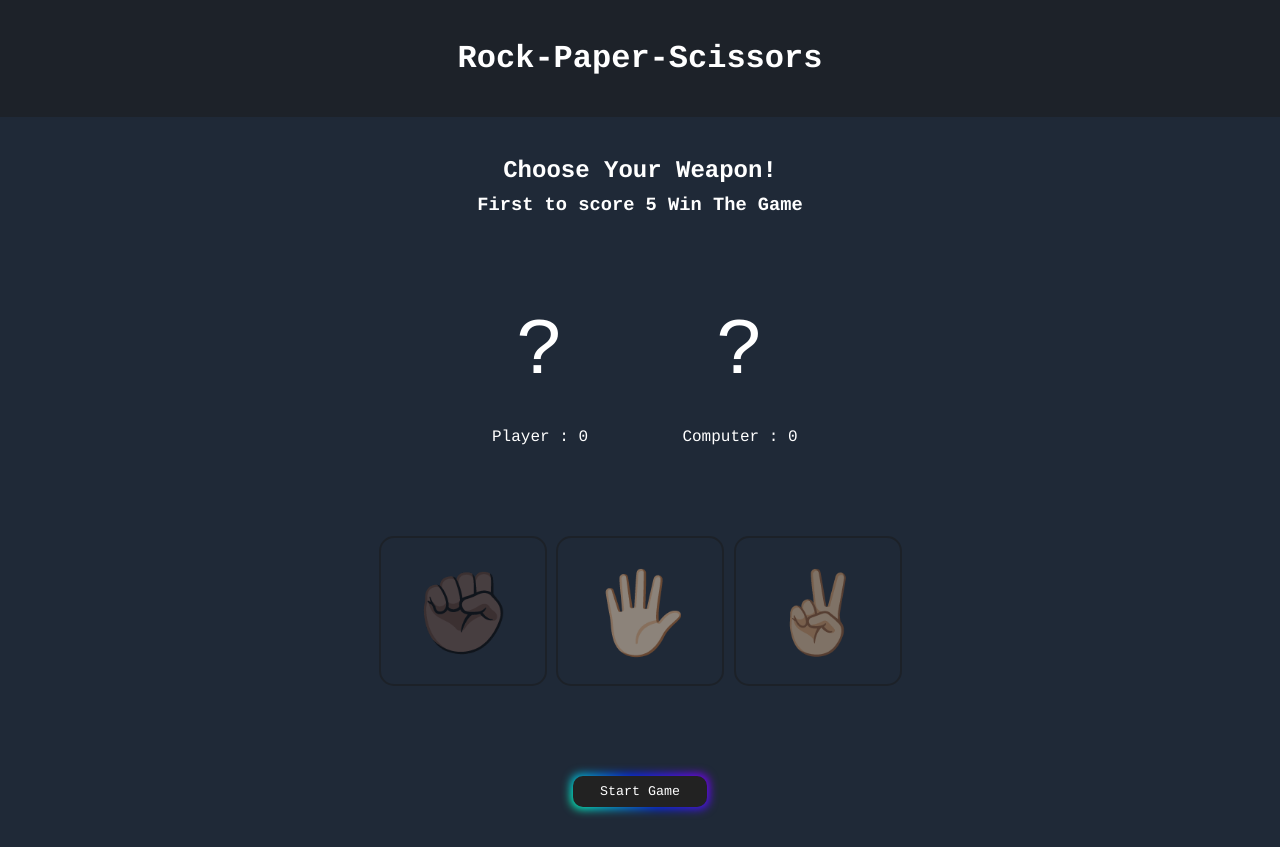
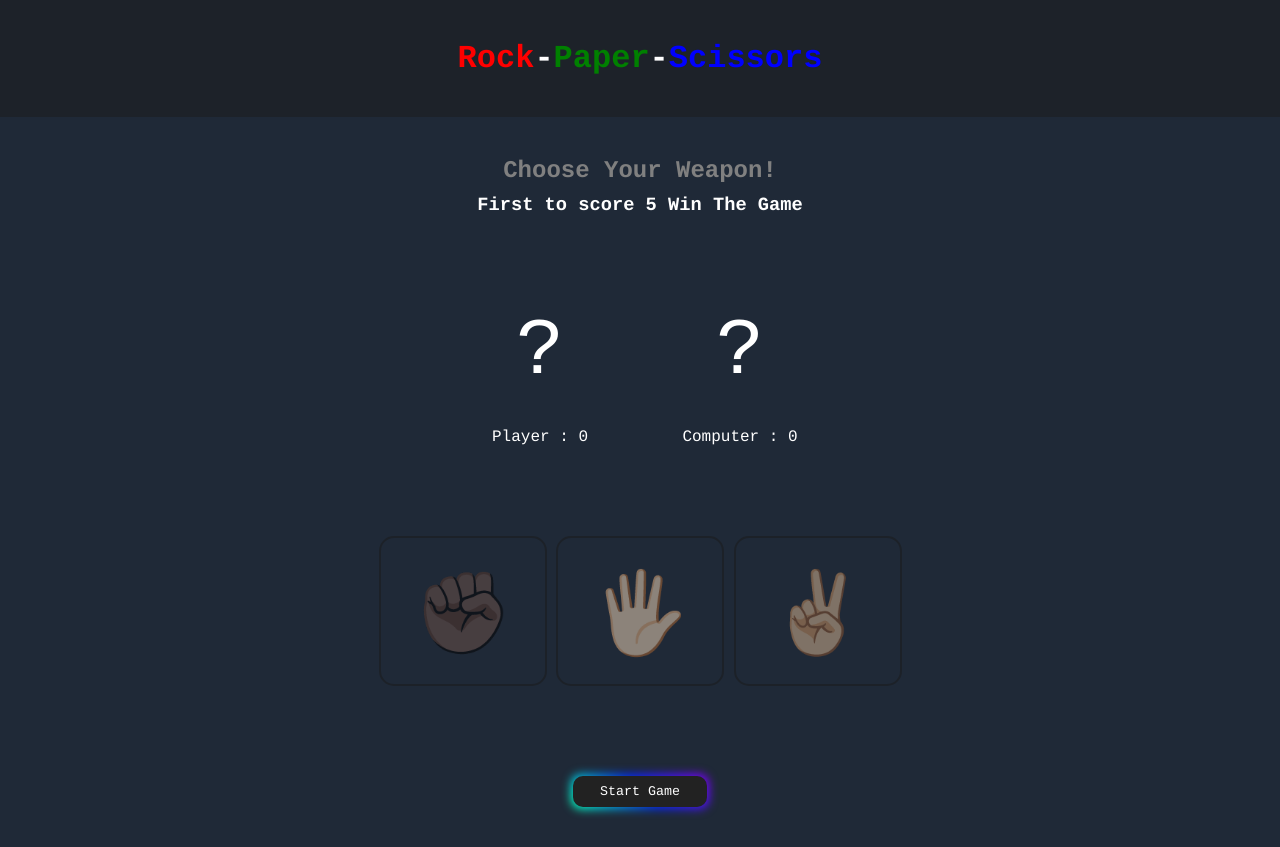
Before and after one commit to Andmana/rock-paper-scissor, a plain HTML site: page index.html in a window 1280 px wide. Drawn offline with Linux system fonts and the light colour scheme; a web font is replaced by a local one.

Commit message:
Change some UI and Note

```diff
--- a/css/style.css
+++ b/css/style.css
@@ -13,6 +13,18 @@ header {
     background-color: #1d2229;
 }
 
+.red {
+    color: red;
+}
+
+.blue {
+    color: blue;
+}
+
+.green {
+    color: green;
+}
+
 header {
     padding: 40px 0px;
     position: sticky;
@@ -26,6 +38,7 @@ h1 {
 }
 h2 {
     padding-bottom: 10px;
+    color: grey;
 }
 
 main {
--- a/index.html
+++ b/index.html
@@ -16,7 +16,9 @@
     </head>
     <body>
         <header>
-            <h1>Rock-Paper-Scissors</h1>
+            <h1>
+                <span class="red">Rock</span>-<span class="green">Paper</span>-<span class="blue">Scissors</span>
+            </h1>
         </header>
 
         <main>
--- a/script.js
+++ b/script.js
@@ -73,7 +73,7 @@ buttons.forEach((selection) => {
                 gameOver.textContent =
                     players > computers ? "Congrats" : "HAHAHA";
                 gameResult.textContent =
-                    players > computers ? "YOU WIN" : "YOU LOSE";
+                    players > computers ? "YOU WIN" : "LOSER!";
                 modal.style.display = "block";
             }
         }, 3000); // 3 second delay
```
Also changed, not shown: 1 other file.
